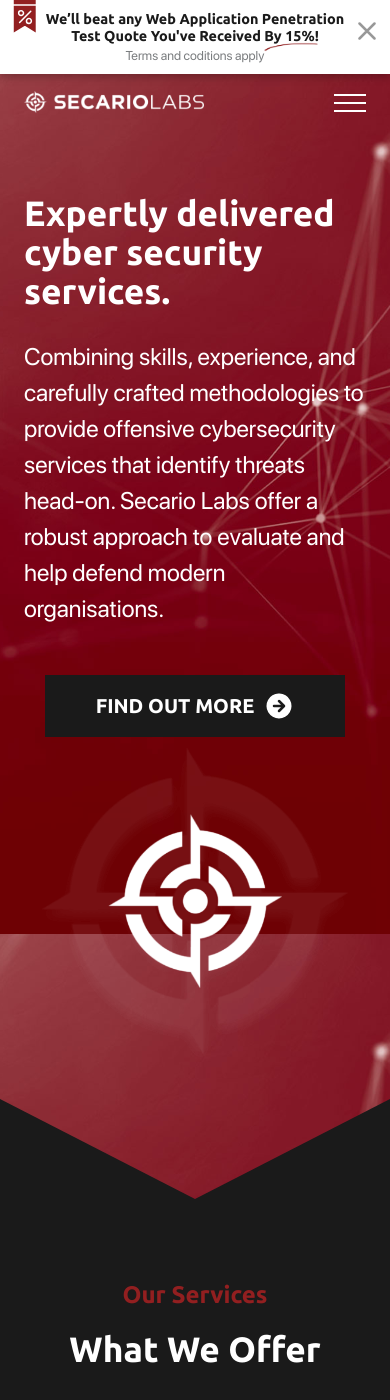
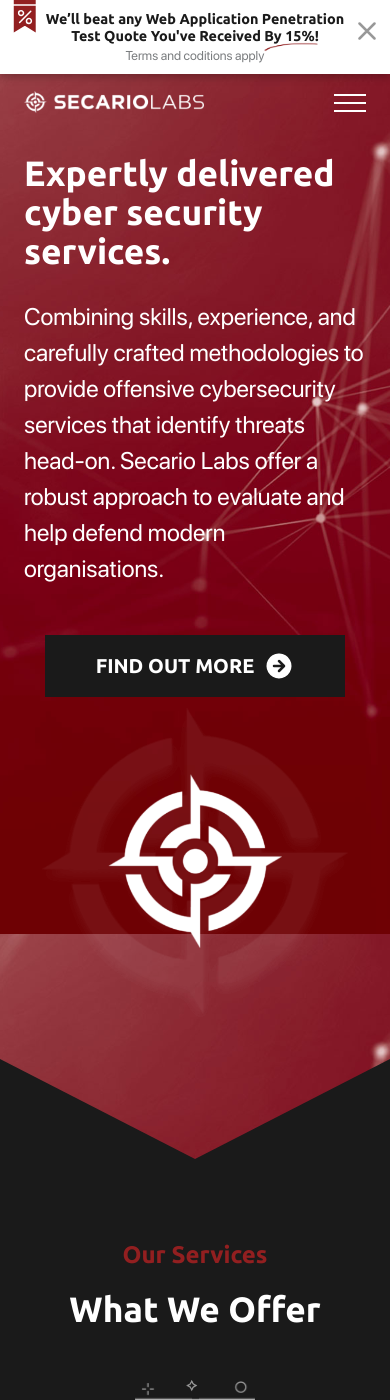
Before and after one commit to secariolabs/secariolabs.github.io, a Jekyll site: the page built from pages/home.md, in a window 390 px wide and 1400 px high. Built offline with Jekyll 4.4.1, drawn with Linux system fonts in a browser that asks for light colours.

Commit message:
Reduce space on home hero on mobile

```diff
--- a/_sass/hero.scss
+++ b/_sass/hero.scss
@@ -21,6 +21,10 @@
 
     @include breakpoint(small) {
       padding-top: 10rem;
+    }
+
+    @include breakpoint(smaller) {
+      padding-top: 7.5rem;
     }
   }
 
```
